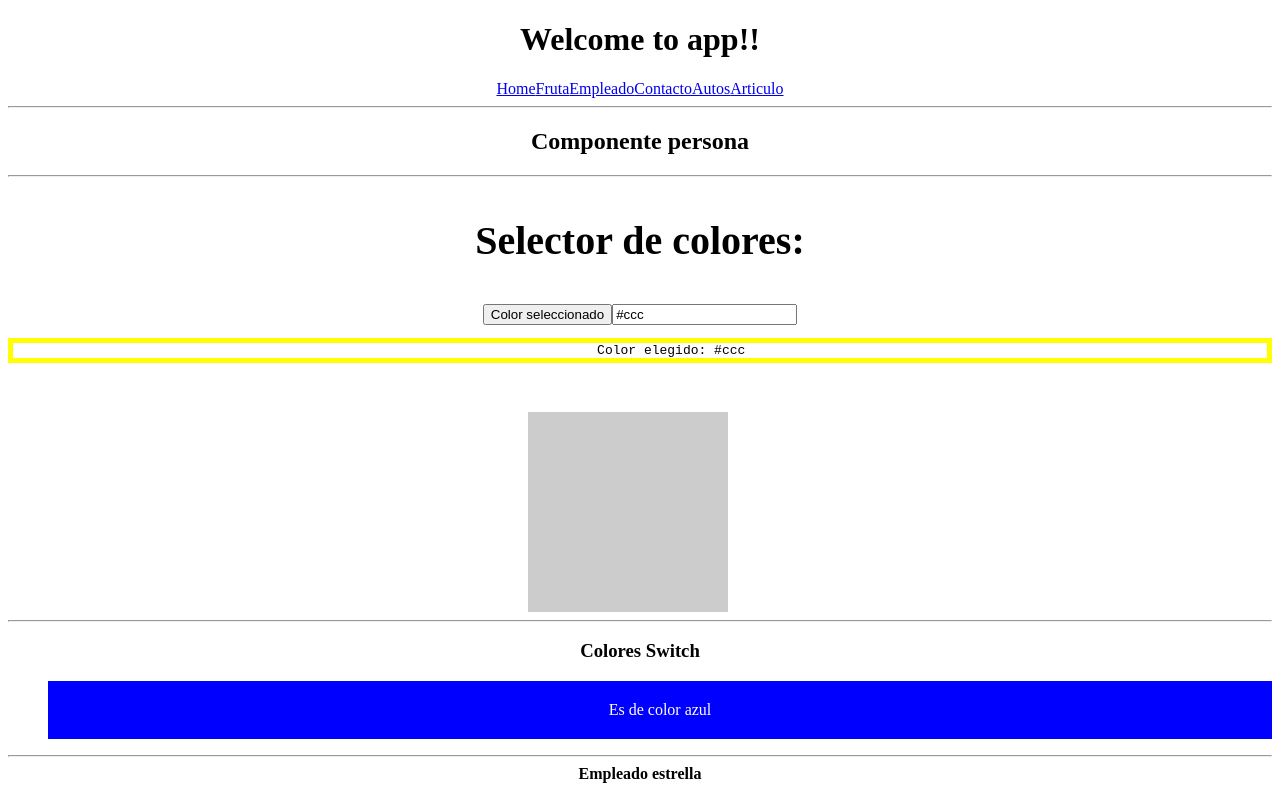
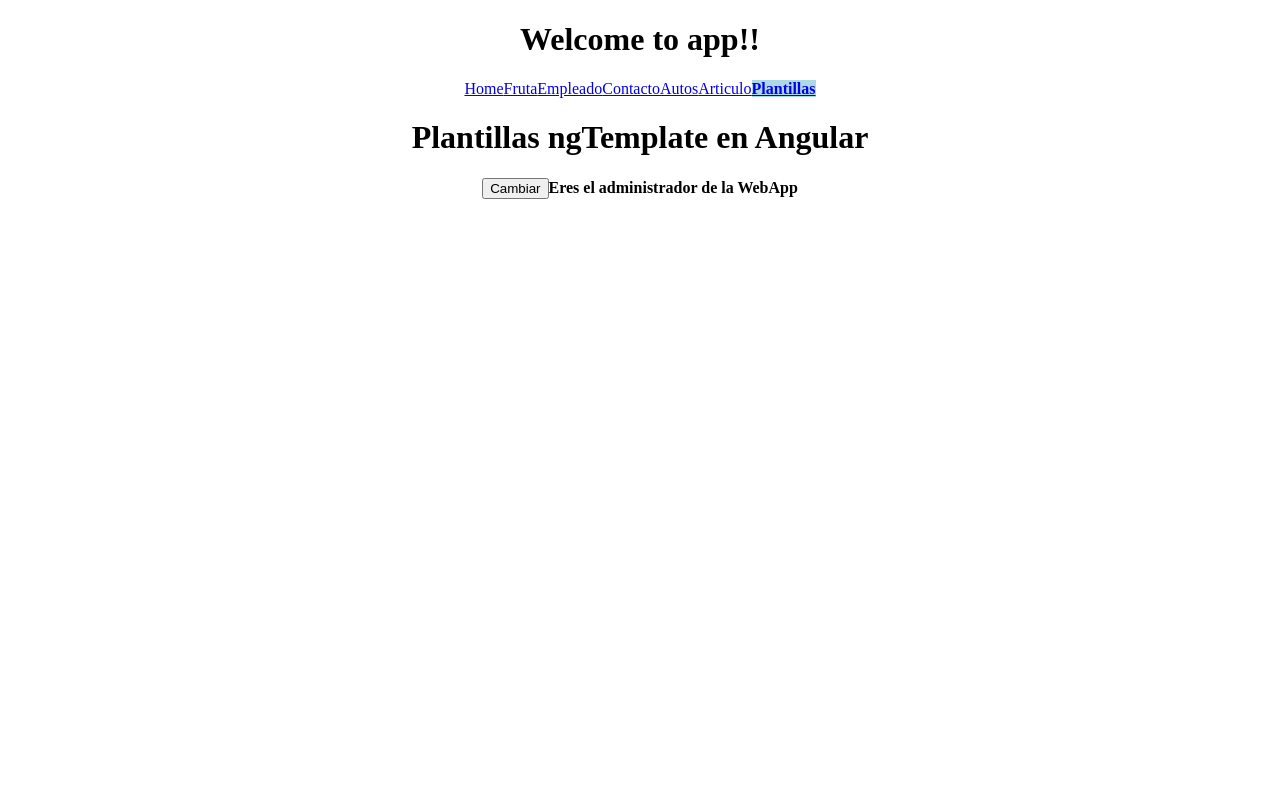
Before and after one commit to ivanrojo07/Angular4Ejemplo, an Angular app: page /plantillas in a window 1280 px wide. Shown: the top 799 px of the page. Built offline with nearby package versions, Linux system fonts and the light colour scheme.

Commit message:
ng-Template para if-else y then en el componente plantillas

```diff
--- a/src/app/app.component.html
+++ b/src/app/app.component.html
@@ -10,6 +10,7 @@
   	<a [routerLink]="['contacto']" [routerLinkActive]="['activado']">Contacto</a>
   	<a [routerLink]="['autos']" [routerLinkActive]="['activado']">Autos</a>
     <a [routerLink]="['articulo']" [routerLinkActive]="['activado']">Articulo</a>
+    <a [routerLink]="['plantillas']" [routerLinkActive]="['activado']">Plantillas</a>
   </nav>
   <!-- <fruta></fruta>
   <persona></persona> -->
--- a/src/app/app.module.ts
+++ b/src/app/app.module.ts
@@ -11,6 +11,7 @@
 import { ContactoComponent } from './contacto/contacto.component';
 import { AutosComponent } from './autos/autos.component';
 import { ArticuloComponent } from './articulo/articulo.component';
+import { PlantillasComponent }from './plantillas/plantillas.component';
 //importar pipe creada
 import { ConversorPipe } from './pipes/conversor.pipe';
 
@@ -24,6 +25,7 @@
     ContactoComponent,
     AutosComponent,
     ArticuloComponent,
+    PlantillasComponent,
     ConversorPipe
   ],
   imports: [
--- a/src/app/app.routing.ts
+++ b/src/app/app.routing.ts
@@ -8,6 +8,7 @@
 import { ContactoComponent } from './contacto/contacto.component';
 import { AutosComponent } from './autos/autos.component';
 import { ArticuloComponent } from './articulo/articulo.component';
+import {PlantillasComponent} from './plantillas/plantillas.component';
 
 const appRoutes: Routes=[
 	{path: '', component: HomeComponent },
@@ -18,6 +19,7 @@
 	{path: 'fruta', component: FrutaComponent},
 	{path: 'autos', component: AutosComponent},
 	{path: 'articulo', component: ArticuloComponent},
+	{path: 'plantillas', component: PlantillasComponent},
 	{path: '**', component: PersonaComponent}
 ];
 
--- /dev/null
+++ b/src/app/plantillas/plantillas.component.html
@@ -0,0 +1,14 @@
+<h1>{{titulo}}</h1>
+<div *ngIf="administrador; then admin else noAdmin">
+
+</div>
+
+<ng-template #admin>
+<button (click)="cambiar(false)">Cambiar</button>
+	<strong>Eres el administrador de la WebApp</strong>
+</ng-template>
+
+<ng-template #noAdmin>
+<button (click)="cambiar(true)">Cambiar</button>
+<strong>NO Eres el administrador de la WebApp</strong>
+</ng-template>
--- /dev/null
+++ b/src/app/plantillas/plantillas.component.ts
@@ -0,0 +1,19 @@
+import {Component} from '@angular/core';
+
+@Component({
+	selector: 'plantillas',
+	templateUrl: 'plantillas.component.html'
+})
+
+export class PlantillasComponent {
+	public titulo: string;
+	public administrador: boolean;
+	constructor() {
+		// code...
+		this.titulo='Plantillas ngTemplate en Angular';
+		this.administrador =true;
+	}
+	cambiar(value){
+		this.administrador = value;
+	}
+}
```
